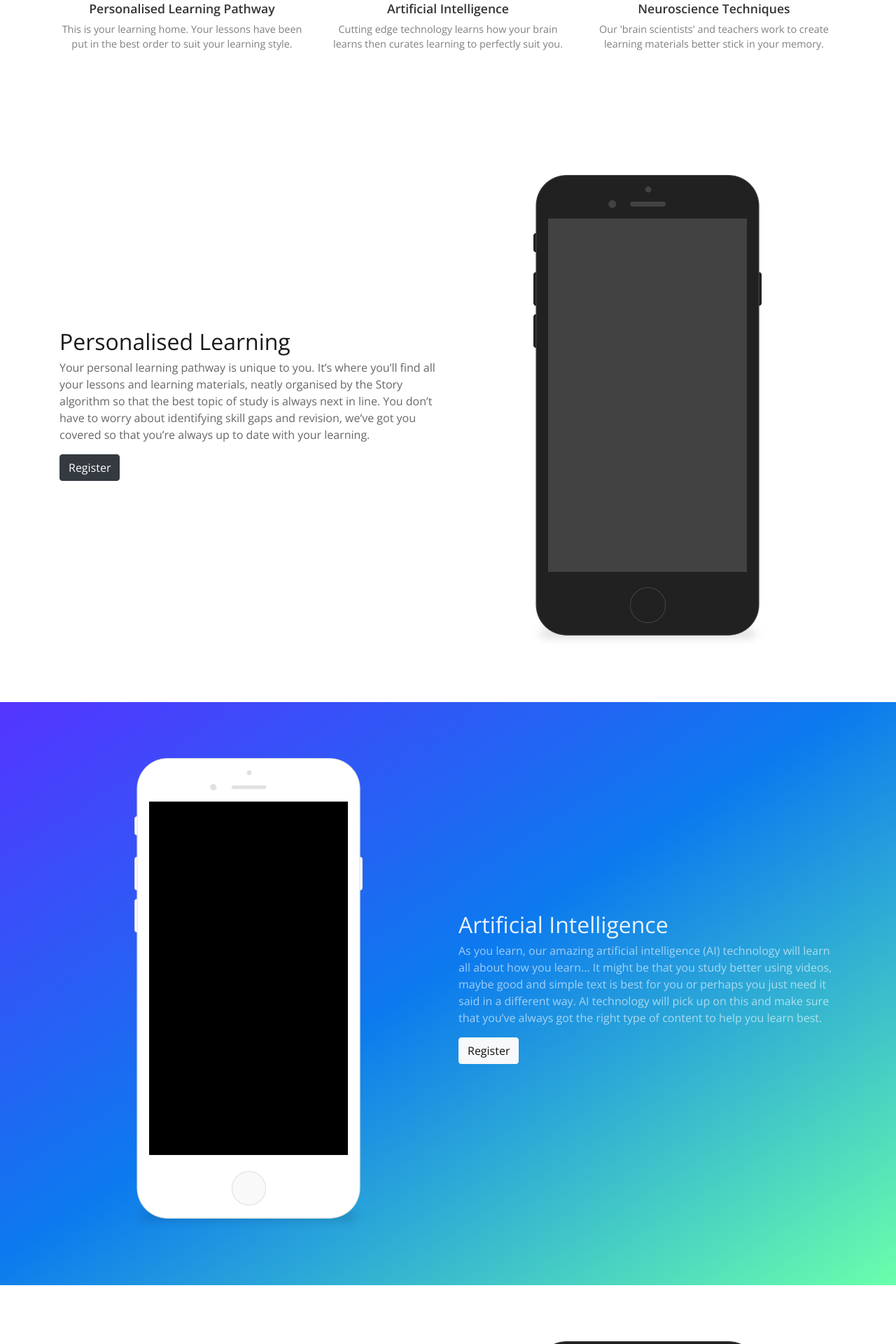
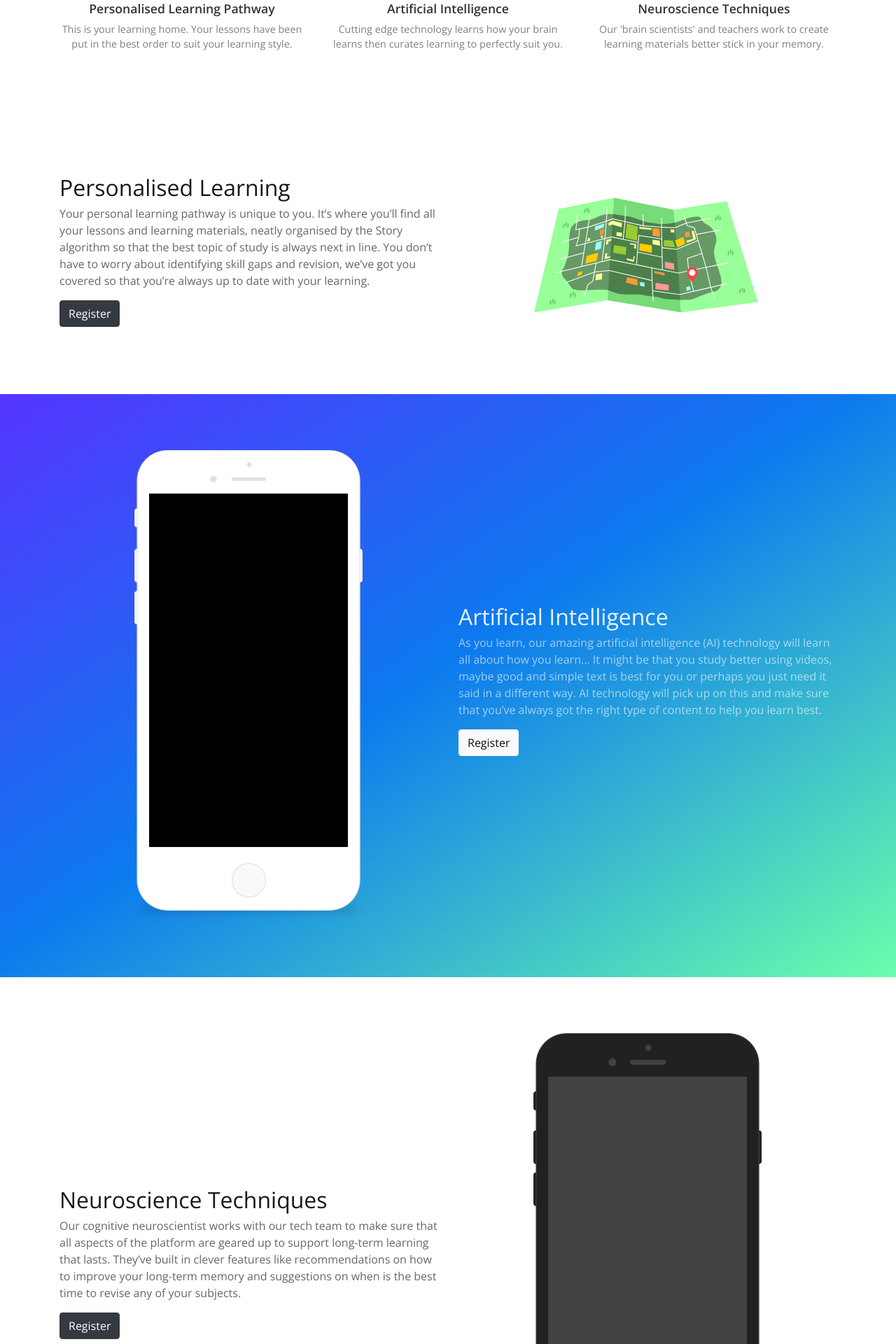
Before and after one commit to story-ai/story-ai.github.io, a Jekyll site: the page built from index.md, in a window 1280 px wide. Shown: the part 864-2784 px from the top of the page at 70% size. Built offline with Jekyll 4.4.1, drawn with Linux system fonts in a browser that asks for light colours.

Commit message:
Updated 'index.md' via CloudCannon

```diff
--- a/index.md
+++ b/index.md
@@ -57,8 +57,8 @@ parts:
           your learning.
       image:
         alignment: right
-        url: /img/device-portrait-dark.png
-        hoverText: Device
+        url: /img/Learning-pathway.svg
+        hoverText: Learning Pathway
       cta:
         text: Register
         link: '#register'
```
